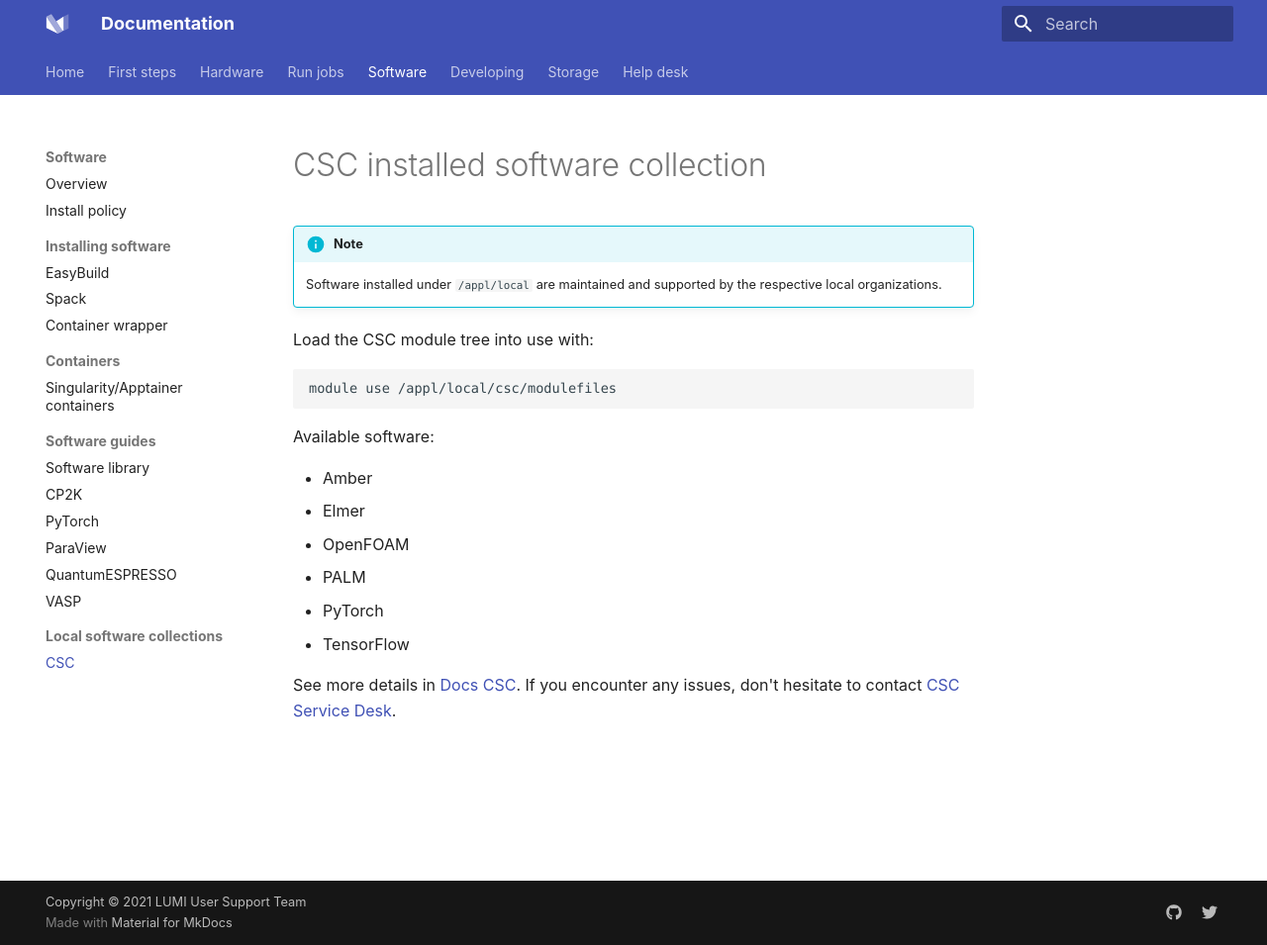
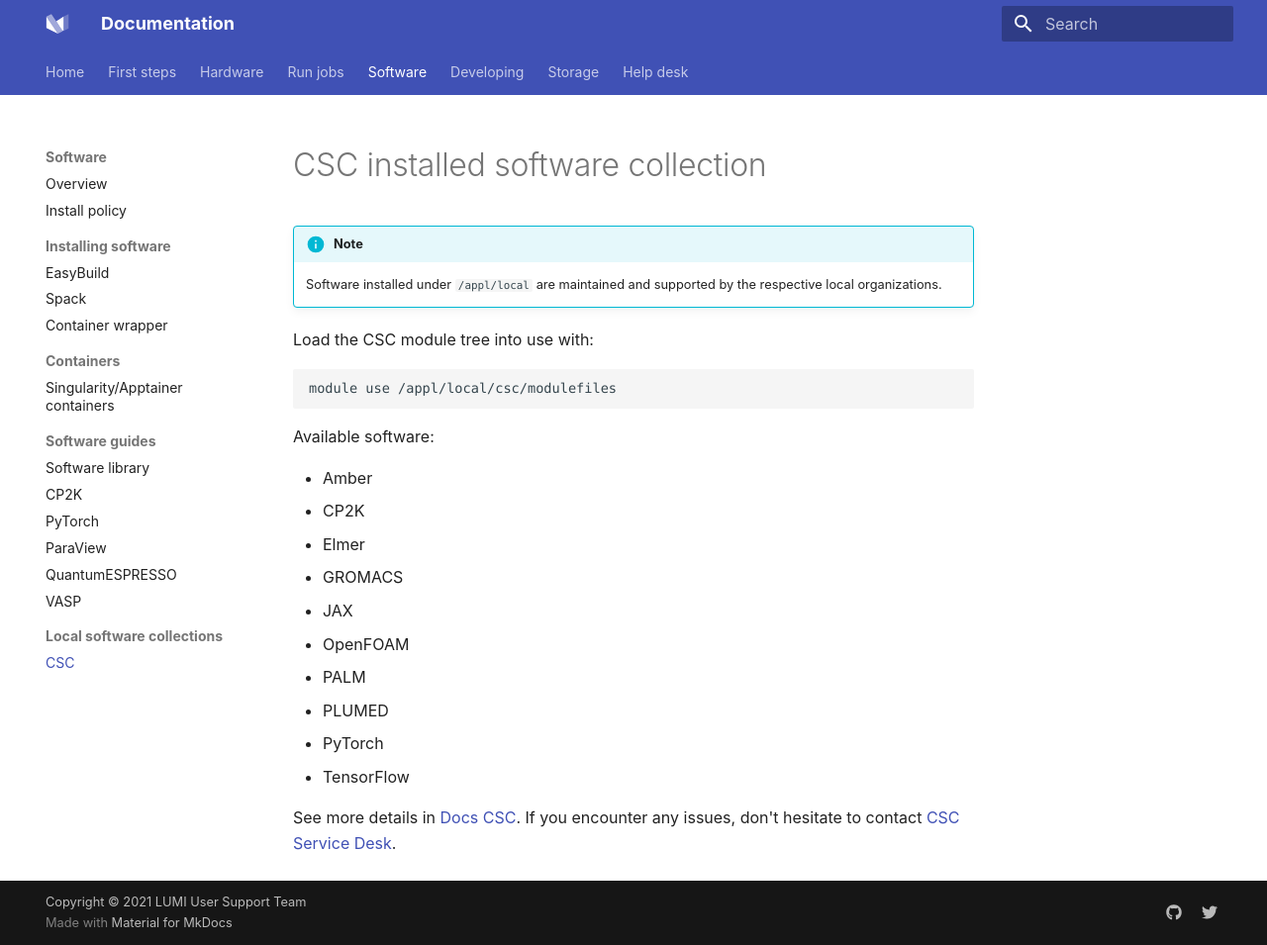
Before and after one commit to Lumi-supercomputer/lumi-userguide, an MkDocs documentation site: the page built from docs/software/local/csc.md, in a window 1280 px wide and 955 px high. Shown: the whole window at 99% size. Built offline with MkDocs 1.6.1 and Material for MkDocs 9.7.7, drawn with Linux system fonts in a browser that asks for light colours.

Commit message:
Extend CSC software collection

```diff
--- a/docs/software/local/csc.md
+++ b/docs/software/local/csc.md
@@ -13,9 +13,13 @@
 Available software:
 
 * Amber
+* CP2K
 * Elmer
+* GROMACS
+* JAX
 * OpenFOAM
 * PALM
+* PLUMED
 * PyTorch
 * TensorFlow
 
```
